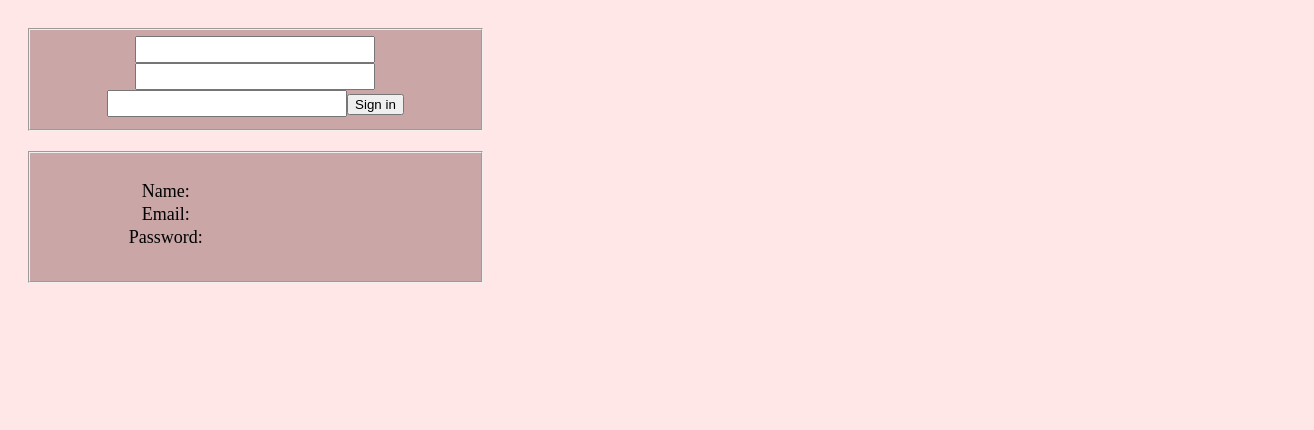
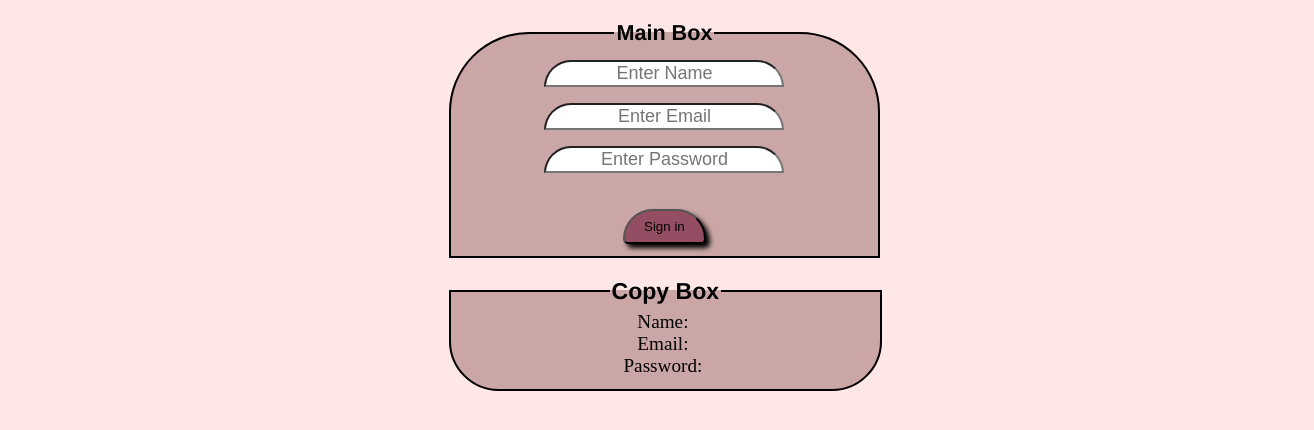
Before and after one commit to saitejapala/Anguler-17, an Angular app in the folder Copy/: page / in a window 1280 px wide. Shown: the top 430 px of the page, 1314 px wide, since content can reach past the window. Built offline with nearby package versions, Linux system fonts and the light colour scheme.

Commit message:
added styleing in css files and also edited some html also

```diff
--- a/Copy/src/app/app.component.css
+++ b/Copy/src/app/app.component.css
@@ -1,18 +1,68 @@
-/* body{
-    display: flex;
-} */
-.og,.box2,table{
+
+.box{
+margin-top: 20px;
+margin-left: 33.3%;
+/* margin-right: 33.3%; */
+
+width: 70%;
+}
+.og{
+    border: solid;
+    border-width: 2px;
+    /* border-color: #944E63; */
+    border-width: 2px;
     background-color: #CAA6A6;
     margin: 20px;
-    width: 50%;
+    width: 400px;
     text-align: center;
     /* display: flex; */
     font-size: large;
+
+}
+.og{
+    border-top-left-radius: 80px;
+    border-top-right-radius: 80px;
 }
 
-.box2{
+
+input{
+    text-align: center;
+    margin: 2%;
+    border-top-left-radius:60px;
+    border-top-right-radius: 60px;
+    font-size: large;
+
+}
+button {
+    padding: 8px 19px;
+    border-top-left-radius:50px;
+    border-top-right-radius: 50px;
+    border-bottom-left-radius:9px;
+    border-bottom-right-radius: 9px;
+    background-color: #944E63;
+    /* border-radius: 10px; */
+    box-shadow:4px 4px 5px  ;
+    margin-top: 7%;
+}
+button:active{
+    box-shadow: none;
+    transform:translateY(4px);
+}
+
+span{
+    font-weight: bolder;
+    font-size: larger;
+    font-family: 'Franklin Gothic Medium', 'Arial Narrow', Arial, sans-serif;
+}
+.copy{
+    background-color: #CAA6A6;
+    font-size: larger;
+    border: solid;
+    border-width: 2px;
     margin: 20px;
+    width: 400px;
+    margin: 20px;
+    border-bottom-left-radius: 50px;
+    border-bottom-right-radius: 50px;
+
 }
-input{
-    font-size: large;
-}
--- a/Copy/src/app/app.component.html
+++ b/Copy/src/app/app.component.html
@@ -2,25 +2,29 @@
 <div class="box">
   <div >
     <fieldset class="og">
-    <input type="text" [(ngModel)]="name">
-    <input type="email"  [(ngModel)]="em">
-    <input type="password" [(ngModel)]="pass">
-    <button (click)="show()" >Sign in</button>
+      <legend><span>Main Box</span></legend>
+
+    <input type="text" [(ngModel)]="name" placeholder="Enter Name">
+    <input type="email"  [(ngModel)]="em" placeholder="Enter Email">
+    <input type="password" [(ngModel)]="pass" placeholder="Enter Password">
+    <br><button (click)="show()" >Sign in</button>
   </fieldset>
   </div>
+
   <div >
-    <fieldset class="box2">
-<table>
-  <tr>Name:
-    <td>{{name}}</td>
-  </tr>
-  <tr>Email:
-    <td>{{em}}</td>
-  </tr>
-  <tr>Password:
-    <td>{{pass}}</td>
-  </tr>
-</table>
+    <fieldset class="copy">
+      <legend><span>Copy Box</span></legend>
+
+  Name:&nbsp;
+    {{name}} <br>
+
+  Email:&nbsp;
+    {{em}} <br>
+
+  Password:&nbsp;
+    {{pass}} <br>
+
+
 </fieldset>
   </div>
 </div>
--- a/Copy/src/styles.css
+++ b/Copy/src/styles.css
@@ -1,6 +1,6 @@
 /* You can add global styles to this file, and also import other style files */
 body{
     background-color: #FFE7E7;
-    display: flex;
     text-align: center;
+
 }
```
